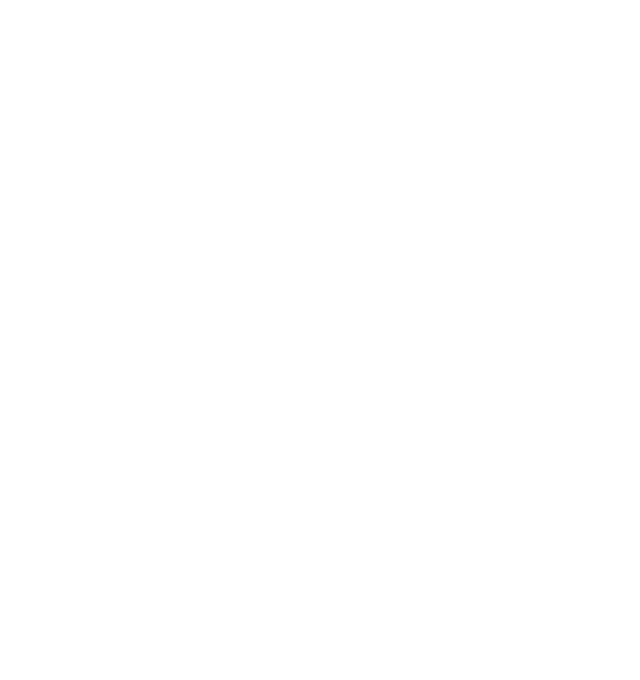
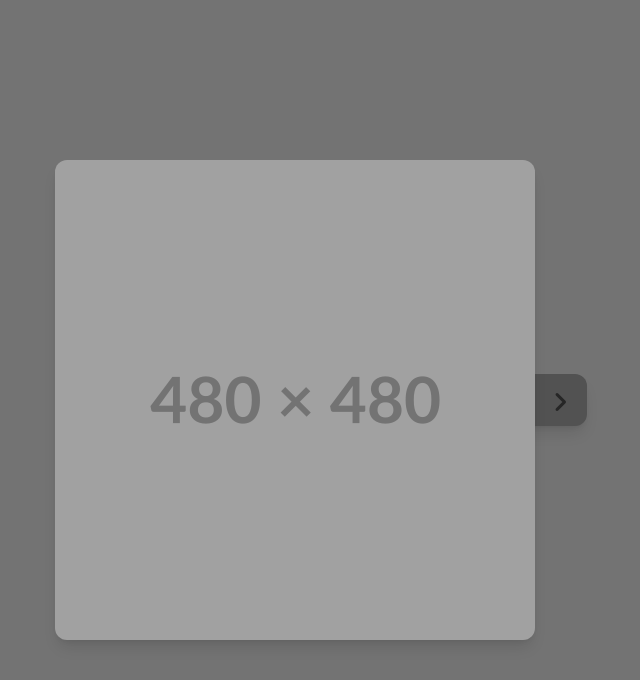
Before and after one commit to JVC21/pixel-flowers, a React (Vite) app: page /flowers/1 in a window 1280 px wide. Before the commit this address had no page. Shown: the top 680 px of the page, without its empty margins (345-985 px from the left). Built offline with nearby package versions, Linux system fonts and the light colour scheme; a web font is replaced by a local one.

Commit message:
feat: implement dynamic routing

```diff
--- a/src/App.jsx
+++ b/src/App.jsx
@@ -6,7 +6,7 @@ function App() {
 	return (
 		<Routes>
 			<Route path="/" element={<GalleryPage />} />
-			<Route path="/flower" element={<FlowerPage />} />
+			<Route path="/flowers/:id" element={<FlowerPage />} />
 			{/* <Route path="/more" element={<MorePage />} /> */}
 		</Routes>
 
--- a/src/components/GalleryItem.jsx
+++ b/src/components/GalleryItem.jsx
@@ -1,5 +1,7 @@
+import { Link } from "react-router";
+
 function GalleryItem({ flower, className }) {
-    return <div className={`${className} bg-neutral-400 rounded-lg flex items-center justify-center shadow-lg cursor-pointer transition-all duration-300 hover:scale-105`}>{flower.id}</div>
+    return <Link to={`/flowers/${flower.id}`} className={`${className} bg-neutral-400 rounded-lg flex items-center justify-center shadow-lg cursor-pointer transition-all duration-300 hover:scale-105`}>{flower.id}</Link>
 }
 
 export default GalleryItem;
--- a/src/pages/FlowerPage.jsx
+++ b/src/pages/FlowerPage.jsx
@@ -1,10 +1,12 @@
+import { useParams } from "react-router";
 import Card from "../components/Card.jsx"
 import { getFlowers } from "../data/data-service.js"
 
 function FlowerPage() {
+    const { id } = useParams();
     return (
         <div className="flex items-center justify-center min-h-screen bg-neutral-500">
-			<Card flower={getFlowers()[0]} />
+			<Card flower={getFlowers()[id]} />
 		</div>
     );
 }
```
